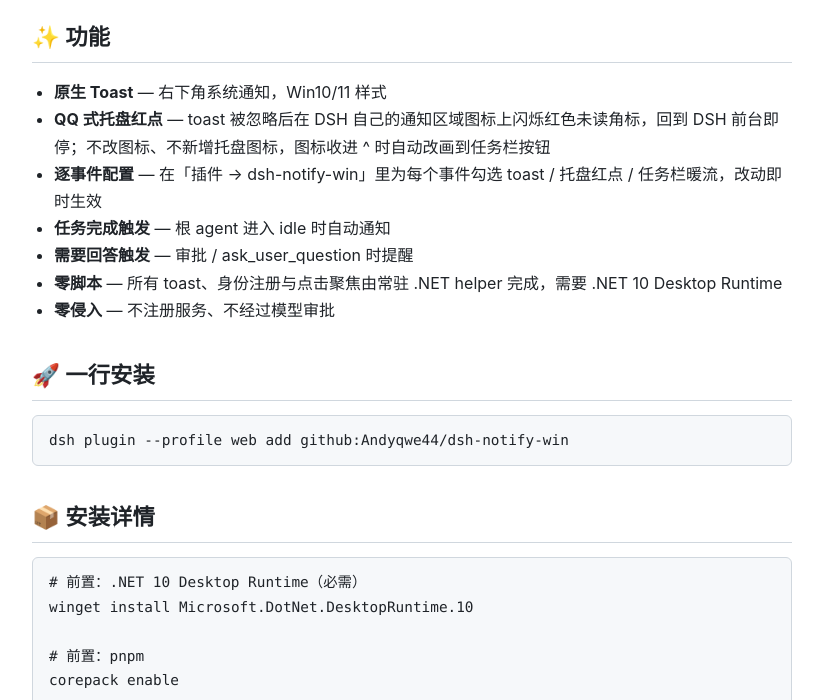
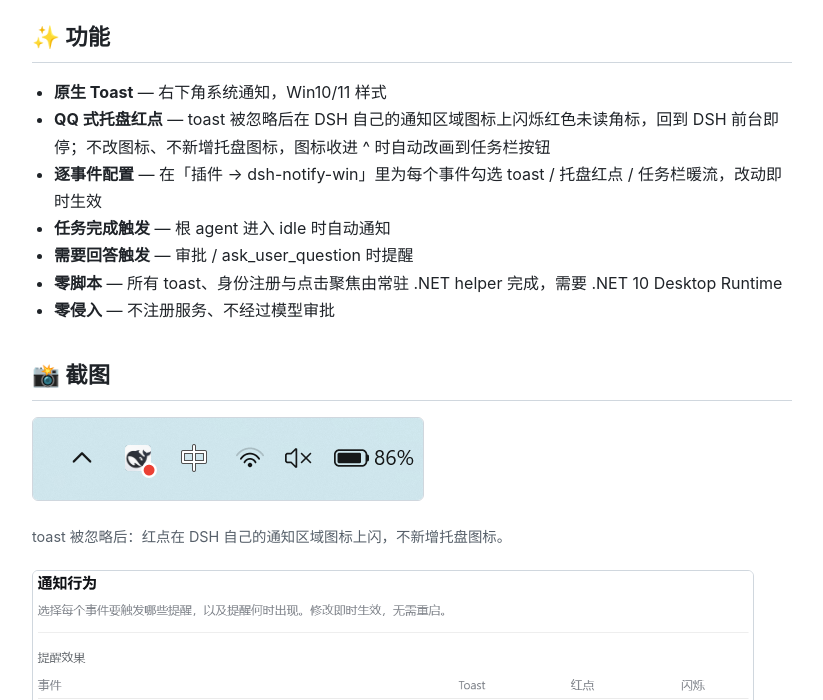
Before and after one commit to Andyqwe44/dsh-notify-win, a website: page docs/index.html in a window 1280 px wide. Shown: the part 252-952 px from the top of the page, without its empty margins (228-1051 px from the left). Drawn offline with Linux system fonts and the light colour scheme.

Commit message:
docs(site): show the tray badge and the plugin-page settings
Adds a screenshots section to the docs page with the two current captures and
scopes their border/rounding to a .shot class so the badge strip keeps its own
size. package.json description now names the tray badge instead of the old
taskbar-button badge.

```diff
--- a/docs/index.html
+++ b/docs/index.html
@@ -51,6 +51,17 @@
     .badges img {
       height: 22px;
       margin-right: 6px;
+    }
+    .hint {
+      color: #57606a;
+      font-size: 0.9rem;
+      margin: 4px 0 20px;
+    }
+    .shot {
+      max-width: 100%;
+      height: auto;
+      border: 1px solid #d0d7de;
+      border-radius: 6px;
     }
     pre {
       background: #f6f8fa;
@@ -111,6 +122,12 @@
       <li><strong>零侵入</strong> — 不注册服务、不经过模型审批</li>
     </ul>
 
+    <h2>📸 截图</h2>
+    <p><img class="shot" src="assets/screenshots/tray-badge.png" alt="DSH 托盘图标上的红色未读角标" width="390" /></p>
+    <p class="hint">toast 被忽略后：红点在 DSH 自己的通知区域图标上闪，不新增托盘图标。</p>
+    <p><img class="shot" src="assets/screenshots/settings-plugin-page.png" alt="插件页上的逐事件通知设置" width="720" /></p>
+    <p class="hint">策略、提醒时机和红点时长都在「插件 → dsh-notify-win」页里，改完即时生效。</p>
+
     <h2>🚀 一行安装</h2>
     <pre><code>dsh plugin --profile web add github:Andyqwe44/dsh-notify-win</code></pre>
 
--- a/package.json
+++ b/package.json
@@ -1,7 +1,7 @@
 {
   "name": "dsh-notify-win",
   "version": "0.8.1",
-  "description": "Native Windows toast + configurable taskbar badge / taskbar flash for DeepSeek Harness when a task finishes or your input is needed.",
+  "description": "Native Windows toast plus a QQ-style unread badge on DSH's own notification-area icon, and an optional taskbar flash, when a task finishes or your input is needed.",
   "type": "module",
   "main": "lib/index.js",
   "exports": {
```
